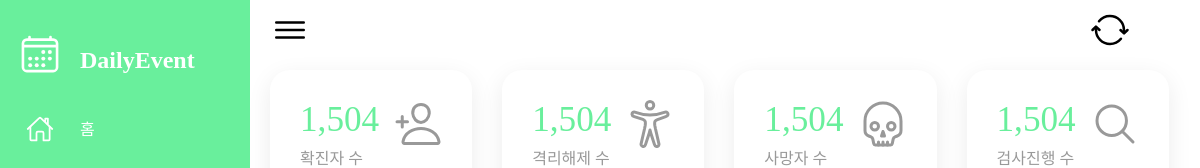
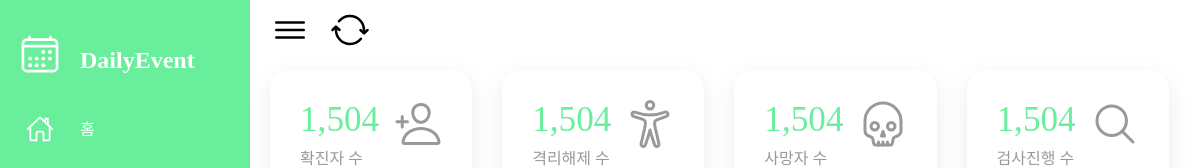
Before and after one commit to khjkr/DailyEvent, an Electron app: page index.html in a window 1200 px wide. Shown: the top 168 px of the page. Drawn offline with nearby package versions, Linux system fonts and the light colour scheme.

Commit message:
refresh fix

```diff
--- a/asset/css/style.css
+++ b/asset/css/style.css
@@ -173,9 +173,10 @@ body {
 }
 
 .refresh {
-  position: relative;
+  position: absolute;
   width: 60px;
   height: 60px;
+  left: 70px;
   display: flex;
   justify-content: center;
   align-items: center;
```
